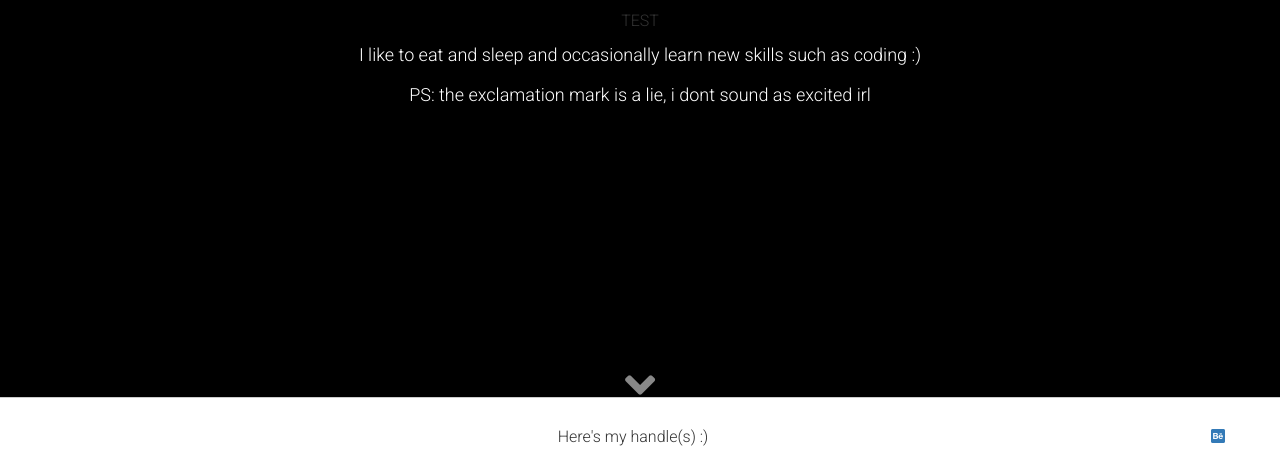
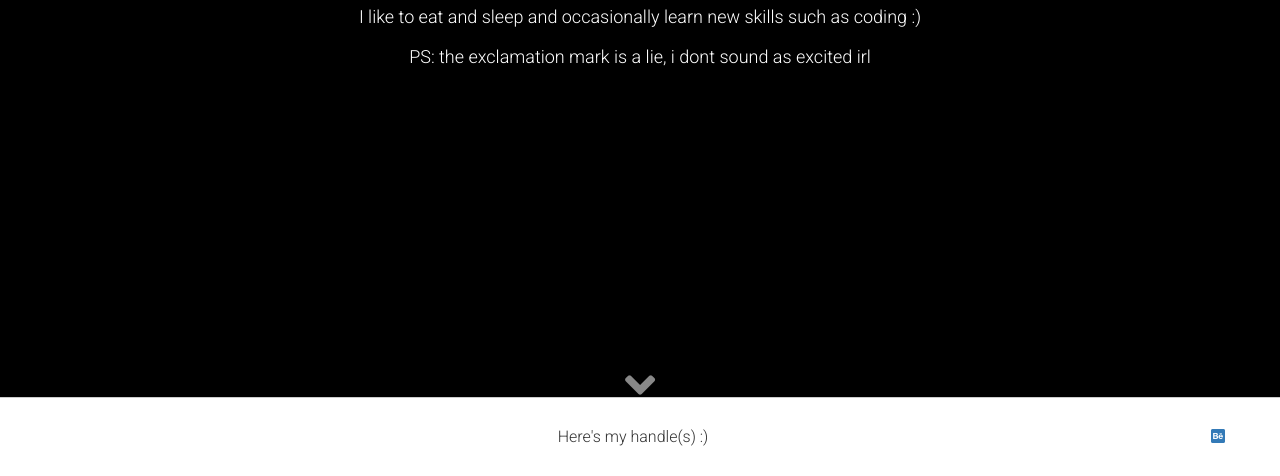
Before and after one commit to Hairiati/hairiati.github.io, a plain HTML site: page index.html in a window 1280 px wide. Shown: the part 403-879 px from the top of the page. Drawn offline with nearby package versions, Linux system fonts and the light colour scheme.

Commit message:
Update index.html

```diff
--- a/index.html
+++ b/index.html
@@ -39,7 +39,6 @@
 					<div class="col-md-8">
 						<img class="logo" src="images/hairiati.gif" />
 						<h1 class="white-text">Helloo, I am Hairiati!</h1>
-						TEST
 						<h5 class="white-text">I like to eat and sleep and occasionally learn new skills such as coding :)<br><br> PS: the exclamation mark is a lie, i dont sound as excited irl</h5>
 						<div id="countdown" class="white-text"></div>
 					</div>
```
